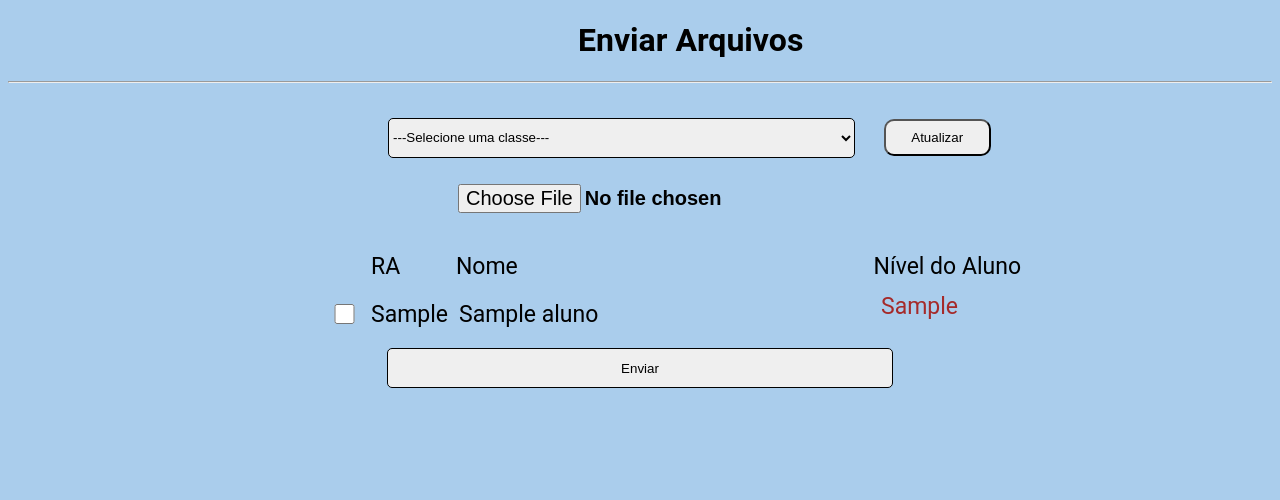
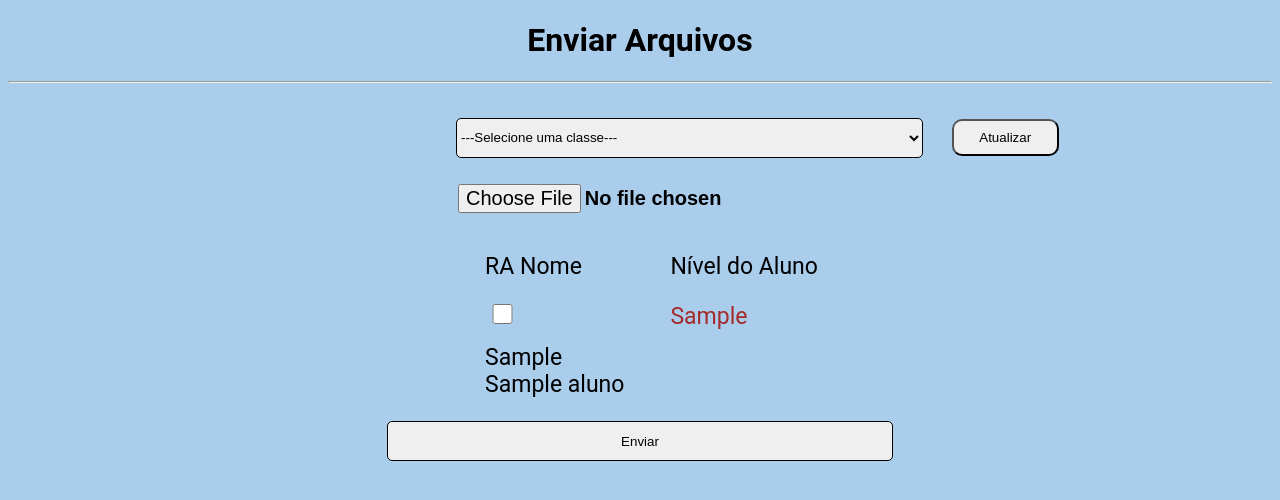
Before and after one commit to vitor-ximenes-oliveira/SAE, a Django app: template SAE/website/templates/enviar_arquivo.html in a window 1280 px wide. Shown: the part 72-572 px from the top of the page. Run offline with Django 3.2, Linux system fonts and the light colour scheme; the template is opened without the code that fills it: most values are stand-ins (such as "Sample title", 1, 10 or a date in 2020).

Commit message:
Ajuste na tabela da página enviar_arquivo

```diff
--- a/SAE/website/static/estilos/enviar_arquivo.css
+++ b/SAE/website/static/estilos/enviar_arquivo.css
@@ -41,49 +41,16 @@ body {
 
 .TurmalTotal {
   display: flex;
-    flex-direction: column;
   gap: 1em;
   font-size: 23px;
-    margin-left: 1em;
+  justify-content: center;
 }
 
 .aluno input {
   width: 2em;
   height: 1.5em;
-    margin-left: 20px;
   margin-top: -3em;
   margin-bottom: 20px;
-  }
-
-  .inf_ra{
-    margin-left: 50px;
-    margin-top: 10px;
-    margin-bottom: 10px;
-  }
-  .inf_nome{
-    margin-left: 50px;
-  }
-  .inf_nivelAluno{
-    margin-left: 350px;
-    margin-right: 145px;
-  }
-  .nome_aluno{
-    margin-left: 138px;
-    margin-top: -34px;
-    margin-bottom: 5px;
-  }
-  .ra_aluno{
-    margin-left: 60px;
-    margin-top: -43px;
-    margin-bottom: 7px;
-  }
-  .nivelAluno{
-    text-align: right;
-    margin-left: 570px;
-    margin-top: -70px;
-    margin-right: 310em;
-    margin-bottom: 30px;
-    color: brown;
 }
 
 .button {
--- a/SAE/website/templates/enviar_arquivo.html
+++ b/SAE/website/templates/enviar_arquivo.html
@@ -16,28 +16,24 @@
       width: 40%;
     }
     .enviarArquivo {
-      margin-left: 570px;
+      text-align: center;
     }
     select#ra {
-      margin-left: 380px;
+    margin-left: 28rem;
 }
     input#myFile {
       margin-left: 450px;
     }
 
-    .inf_ra {
+    /* .inf_ra {
       margin-left: 340px;
       margin-top: 10px;
       margin-bottom: 10px;
-    }
-    .inf_nome {
+    } */
+    /* .inf_nome {
       margin-left: 50px;
-    }
-    .inf_nivelAluno {
-      margin-left: 350px;
-      margin-right: 145px;
-    }
-    .nome_aluno {
+    } */
+    /* .nome_aluno {
       margin-left: 428px;
       margin-top: -34px;
       margin-bottom: 5px;
@@ -46,15 +42,23 @@
       margin-left: 340px;
       margin-top: -43px;
       margin-bottom: 7px;
-    }
-    .nivelAluno {
-      margin-left: 850px;
-      margin-top: -40px;
-      margin-bottom: 5px;
-      color: brown;
+    } */
+
+    .TurmalTotal {
+      display: flex;
+      gap: 1em;
+      font-size: 23px;
+      justify-content: center;
     }
 
-    .TurmalTotal {
+    .parteTabelaAluno {
+    display: flex;
+    flex-direction: column;
+    gap: 1em;
+    font-size: 23px;
+    margin-left: 1em;
+}
+    .parteTabelaNiveis {
       display: flex;
       flex-direction: column;
       gap: 1em;
@@ -62,10 +66,13 @@
       margin-left: 1em;
     }
 
+    .nivelAluno {
+      color: brown;
+    }
+
     .aluno input {
       width: 2em;
       height: 1.5em;
-      margin-left: 300px;
       margin-top: -3em;
       margin-bottom: 20px;
     }
@@ -103,26 +110,53 @@
       <input type="file" id="myFile" name="arquivo" />
 
       <div class="TurmalTotal">
+        <div class="parteTabelaAluno">
           <div>
             <span class="inf_ra">RA</span>
             <span class="inf_nome">Nome</span>
-          <span class="inf_nivelAluno">Nível do Aluno</span>
+
           </div>
+
           {% for aluno in alunos %}
-
             <div class="aluno">
               <input type="checkbox" id="s" name="ra" value="{{aluno.pk}}" />
               <label class="btn btn-secondary" for="s" value="{{aluno.pk}}">
                 <div class="ra_aluno">{{aluno.ra}}</div>
                 <div class="nome_aluno">{{aluno.al_nome}}</div>
-
-              {% for nivelDoAluno in nivelDoAlunos %}
-                <div class="nivelAluno">{{nivelDoAluno.nivelDoAluno}}</div>
-              {% endfor%}
               </label>
             </div>
           {% endfor %}
         </div>
+        <div class="parteTabelaNiveis">
+          <div>
+            <span>Nível do Aluno</span>
+          </div>
+          {% for listaNivelAluno in listaNiveisAlunos %}
+            <div class="nivelAluno">{{listaNivelAluno}}</div>
+          {% endfor%}
+        </div>
+      </div>
+
+      <!-- <div class="TurmalTotal">
+        <table>
+          <thead>
+            <tr>
+              <th>&nbsp;</th>
+              <th>RA</th>
+              <th>Nome</th>
+              <th>Nível do Aluno</th>
+            </tr>
+          </thead>
+
+          <tr>
+            {% for aluno in alunos %}
+            <td>
+              <input type="checkbox" id="s" name="ra" value="{{aluno.pk}}" />
+            </td>
+            {% endfor %}
+          </tr>
+        </table>
+      </div> -->
 
       <br />
       <div class="button">
```
Also changed, not shown: SAE/website/views.py (+25 -14 lines). Lines whose indentation alone changed are shown as unchanged.
